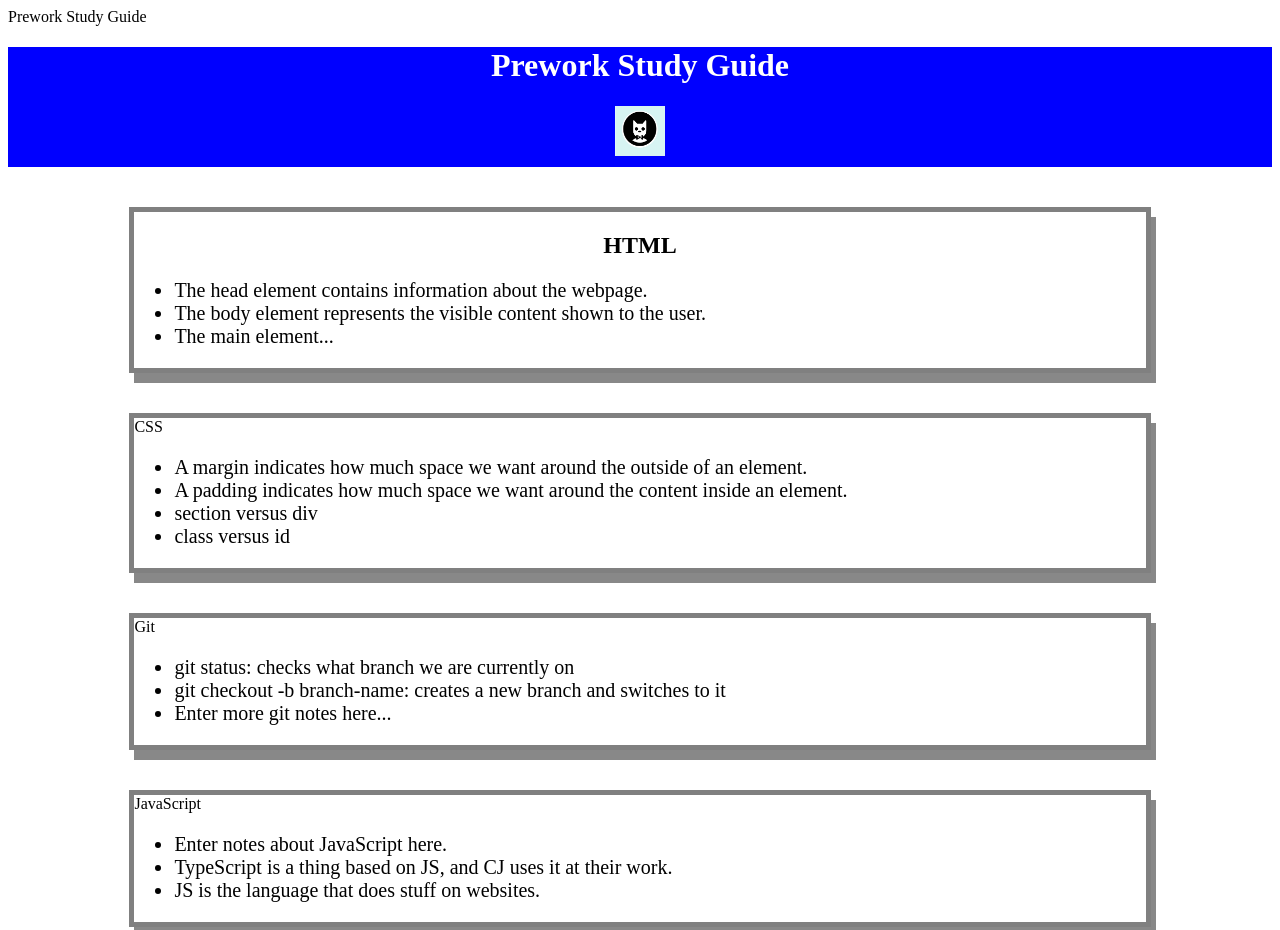
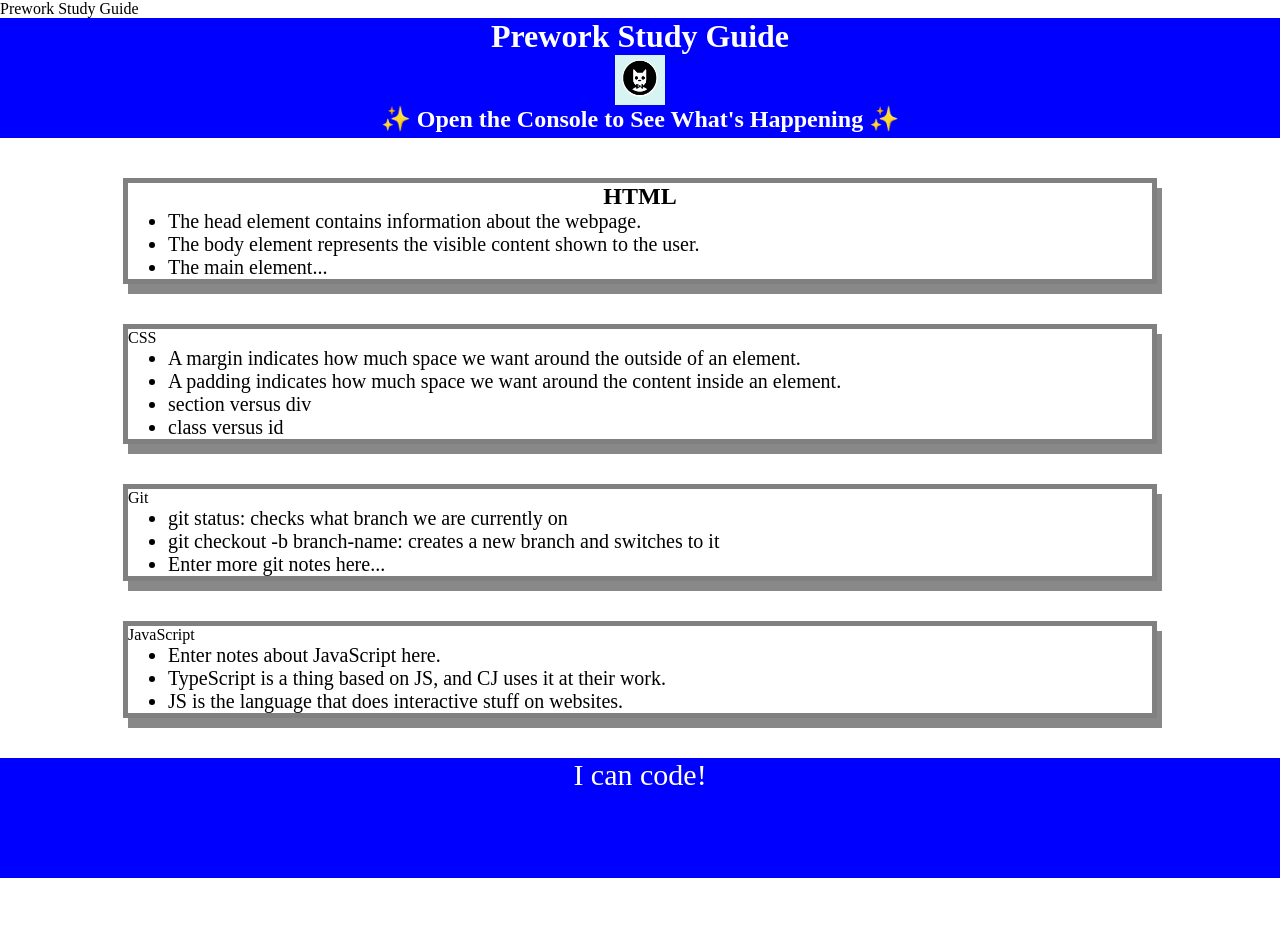
Before and after one commit to lillianlaihughes/prework-study-guide, a plain HTML site: page index.html in a window 1280 px wide. Shown: the top 930 px of the page. After the commit the page ends 878 px from the top, so only its background shows below. Drawn offline with Linux system fonts and the light colour scheme.

Commit message:
added JavaScript to project

```diff
--- a/assets/style.css
+++ b/assets/style.css
@@ -1,5 +1,5 @@
 * {
-    marging: 0;
+    margin: 0;
     padding: 0;
 }
 
--- a/index.html
+++ b/index.html
@@ -11,6 +11,7 @@
     <header id="top">
       <h1>Prework Study Guide</h1>
       <img src="./assets/bowtie-cat.png" alt="Profile image of cat wearing a bow tie." />
+      <h2>✨ Open the Console to See What's Happening ✨</h2>
     </header>
     <main>
       <section class="card" id="html-section"
@@ -46,7 +47,7 @@
         <ul>
           <li>Enter notes about JavaScript here. </li>
           <li>TypeScript is a thing based on JS, and CJ uses it at their work.</li>
-          <li>JS is the language that does stuff on websites.</li>
+          <li>JS is the language that does interactive stuff on websites.</li>
         </ul>
       </section>
     </main>
@@ -54,5 +55,6 @@
     <footer>
       <p>I can code!</p>
     </footer>
+    <script src=""./assets/script.js"></script>
   </body>
 </html>
```
Also changed, not shown: assets/script.js (added, +19 -0 lines), 1 other file.
